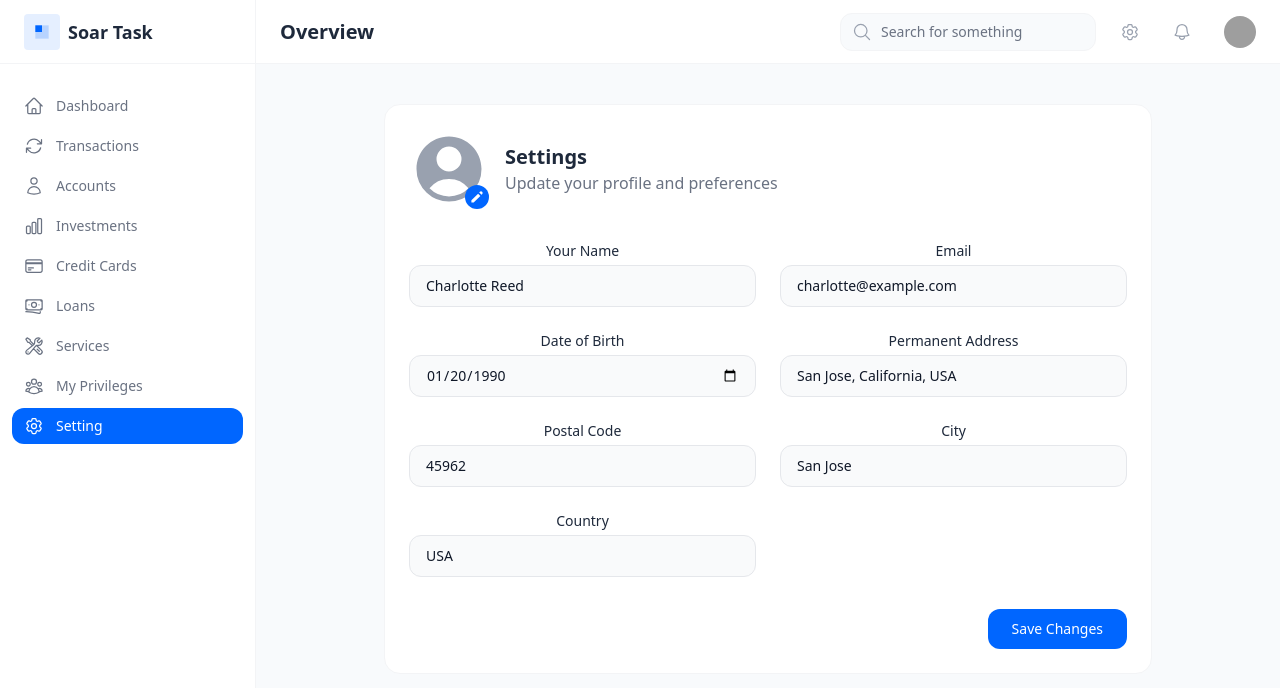
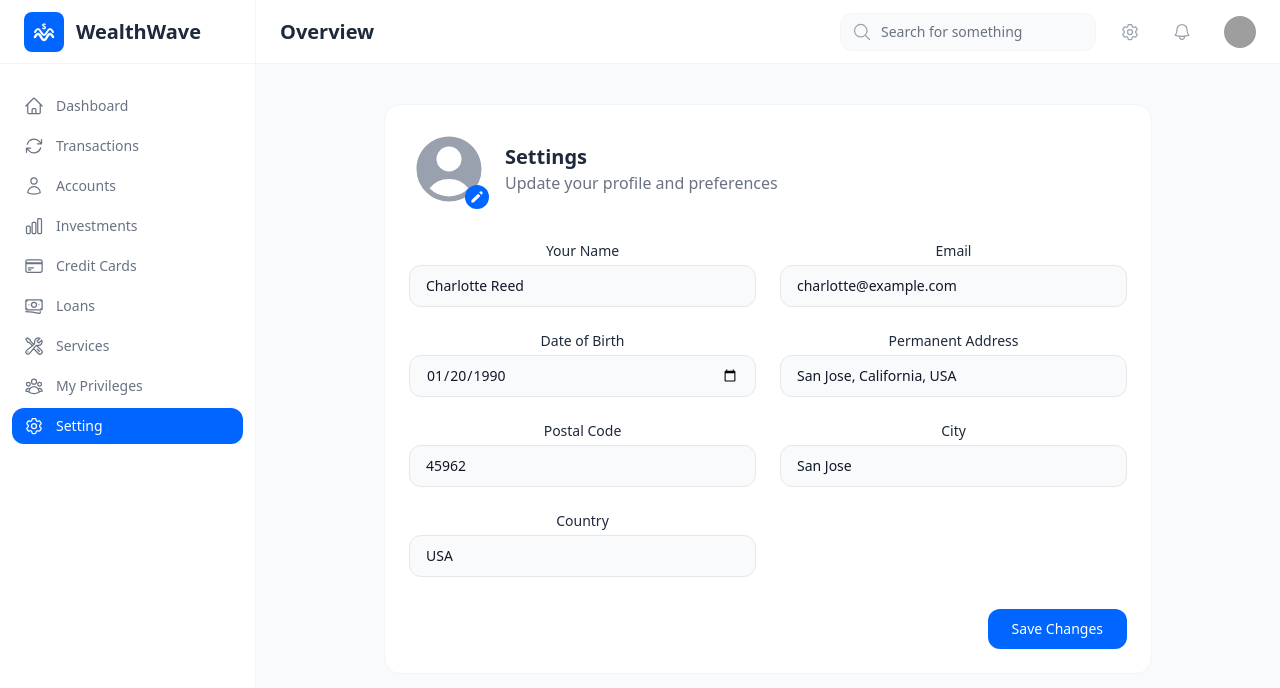
Before and after one commit to bugracinbat/financial-dashboard, a React (Vite) app: page /settings in a window 1280 px wide. Shown: the top 688 px of the page. Built offline with nearby package versions, Linux system fonts and the light colour scheme; grey boxes are pictures that could not be loaded.

Commit message:
Update branding and layout for WealthWave dashboard

```diff
--- a/index.html
+++ b/index.html
@@ -2,9 +2,9 @@
 <html lang="en">
   <head>
     <meta charset="UTF-8" />
-    <link rel="icon" type="image/svg+xml" href="/vite.svg" />
+    <link rel="icon" type="image/svg+xml" href="/wealthwave-icon.svg" />
     <meta name="viewport" content="width=device-width, initial-scale=1.0" />
-    <title>Vite + React + TS</title>
+    <title>WealthWave - Smart Financial Dashboard</title>
     <link rel="stylesheet" href="src/App.css" />
   </head>
   <body>
--- a/package.json
+++ b/package.json
@@ -1,5 +1,5 @@
 {
-  "name": "financial-dashboard",
+  "name": "wealthwave",
   "private": true,
   "version": "0.0.0",
   "type": "module",
--- a/src/layouts/MainLayout.tsx
+++ b/src/layouts/MainLayout.tsx
@@ -42,23 +42,39 @@ export default function MainLayout({ children }: MainLayoutProps) {
       {/* Sidebar */}
       <div className="fixed inset-y-0 left-0 w-64 bg-white border-r border-gray-100 z-30">
         <div className="flex h-16 items-center px-6 border-b border-gray-100">
-          <div className="flex items-center space-x-2">
-            <div className="bg-[#0066FF]/10 p-2 rounded">
+          <div className="flex items-center space-x-3">
+            <div className="bg-[#0066FF] p-2 rounded-lg">
               <svg
-                className="w-5 h-5 text-[#0066FF]"
+                className="w-6 h-6 text-white"
                 viewBox="0 0 24 24"
                 fill="none"
               >
                 <path
-                  d="M4 4h16v16H4V4z"
+                  d="M3 12 Q 6 6 9 12 T 15 12 T 21 12"
+                  stroke="currentColor"
+                  strokeWidth="2"
+                  strokeLinecap="round"
+                />
+                <path
+                  d="M3 17 Q 6 11 9 17 T 15 17 T 21 17"
+                  stroke="currentColor"
+                  strokeWidth="2.5"
+                  strokeLinecap="round"
+                />
+                <text
+                  x="12"
+                  y="10"
+                  fontSize="8"
+                  fontWeight="bold"
                   fill="currentColor"
-                  fillOpacity="0.2"
-                />
-                <path d="M4 4h8v8H4V4z" fill="currentColor" />
+                  textAnchor="middle"
+                >
+                  $
+                </text>
               </svg>
             </div>
-            <span className="text-lg font-semibold text-[#1E293B]">
-              Soar Task
+            <span className="text-xl font-bold text-[#1E293B]">
+              WealthWave
             </span>
           </div>
         </div>
@@ -101,23 +117,39 @@ export default function MainLayout({ children }: MainLayoutProps) {
         }`}
       >
         <div className="flex h-16 items-center justify-between px-6 border-b border-gray-100">
-          <div className="flex items-center space-x-2">
-            <div className="bg-[#0066FF]/10 p-2 rounded">
+          <div className="flex items-center space-x-3">
+            <div className="bg-[#0066FF] p-2 rounded-lg">
               <svg
-                className="w-5 h-5 text-[#0066FF]"
+                className="w-6 h-6 text-white"
                 viewBox="0 0 24 24"
                 fill="none"
               >
                 <path
-                  d="M4 4h16v16H4V4z"
+                  d="M3 12 Q 6 6 9 12 T 15 12 T 21 12"
+                  stroke="currentColor"
+                  strokeWidth="2"
+                  strokeLinecap="round"
+                />
+                <path
+                  d="M3 17 Q 6 11 9 17 T 15 17 T 21 17"
+                  stroke="currentColor"
+                  strokeWidth="2.5"
+                  strokeLinecap="round"
+                />
+                <text
+                  x="12"
+                  y="10"
+                  fontSize="8"
+                  fontWeight="bold"
                   fill="currentColor"
-                  fillOpacity="0.2"
-                />
-                <path d="M4 4h8v8H4V4z" fill="currentColor" />
+                  textAnchor="middle"
+                >
+                  $
+                </text>
               </svg>
             </div>
-            <span className="text-lg font-semibold text-[#1E293B]">
-              Soar Task
+            <span className="text-xl font-bold text-[#1E293B]">
+              WealthWave
             </span>
           </div>
           <button onClick={() => setIsSidebarOpen(false)}>
```
Also changed, not shown: public/wealthwave-icon.svg (added), 1 other file (tests, documents, lock files or other folders).
